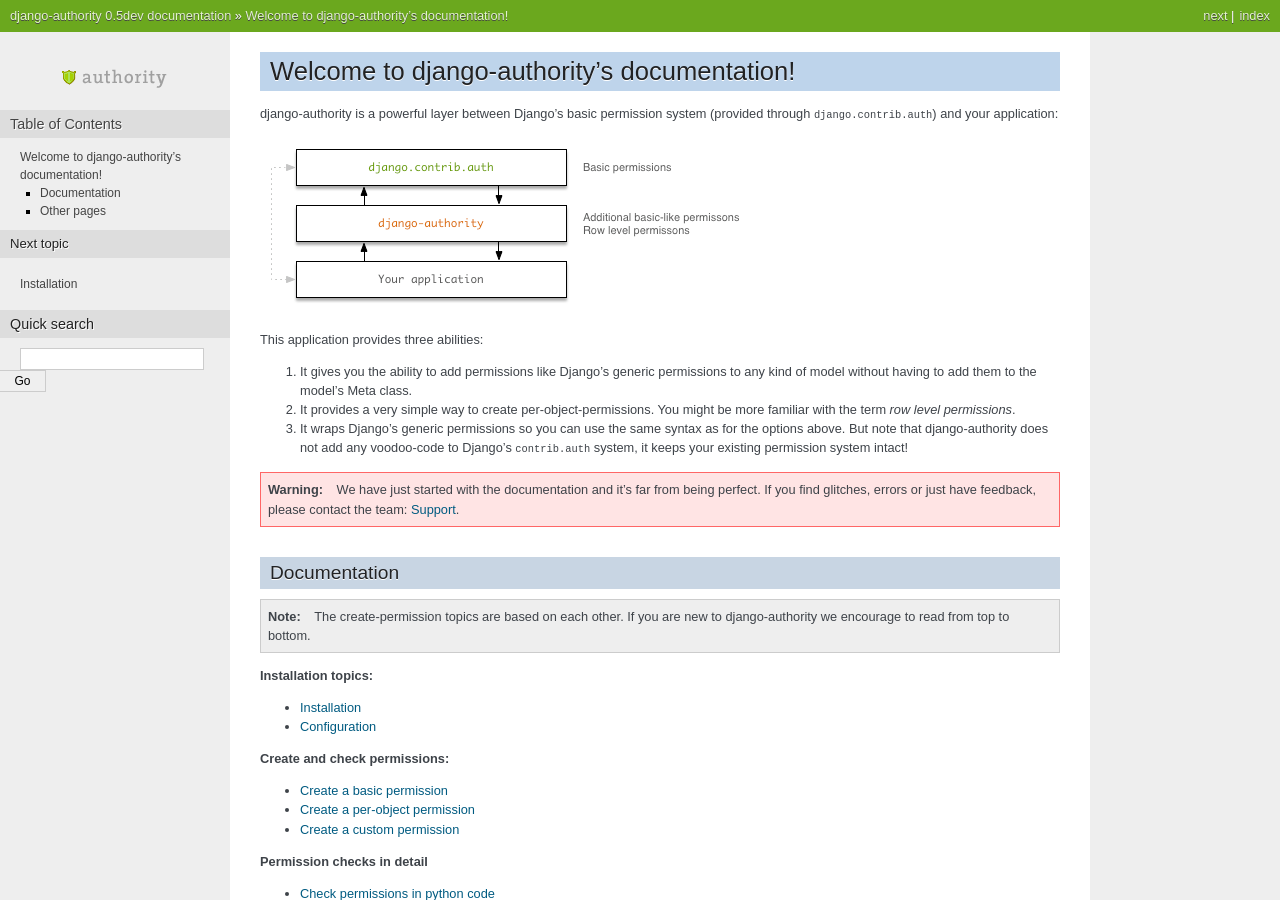
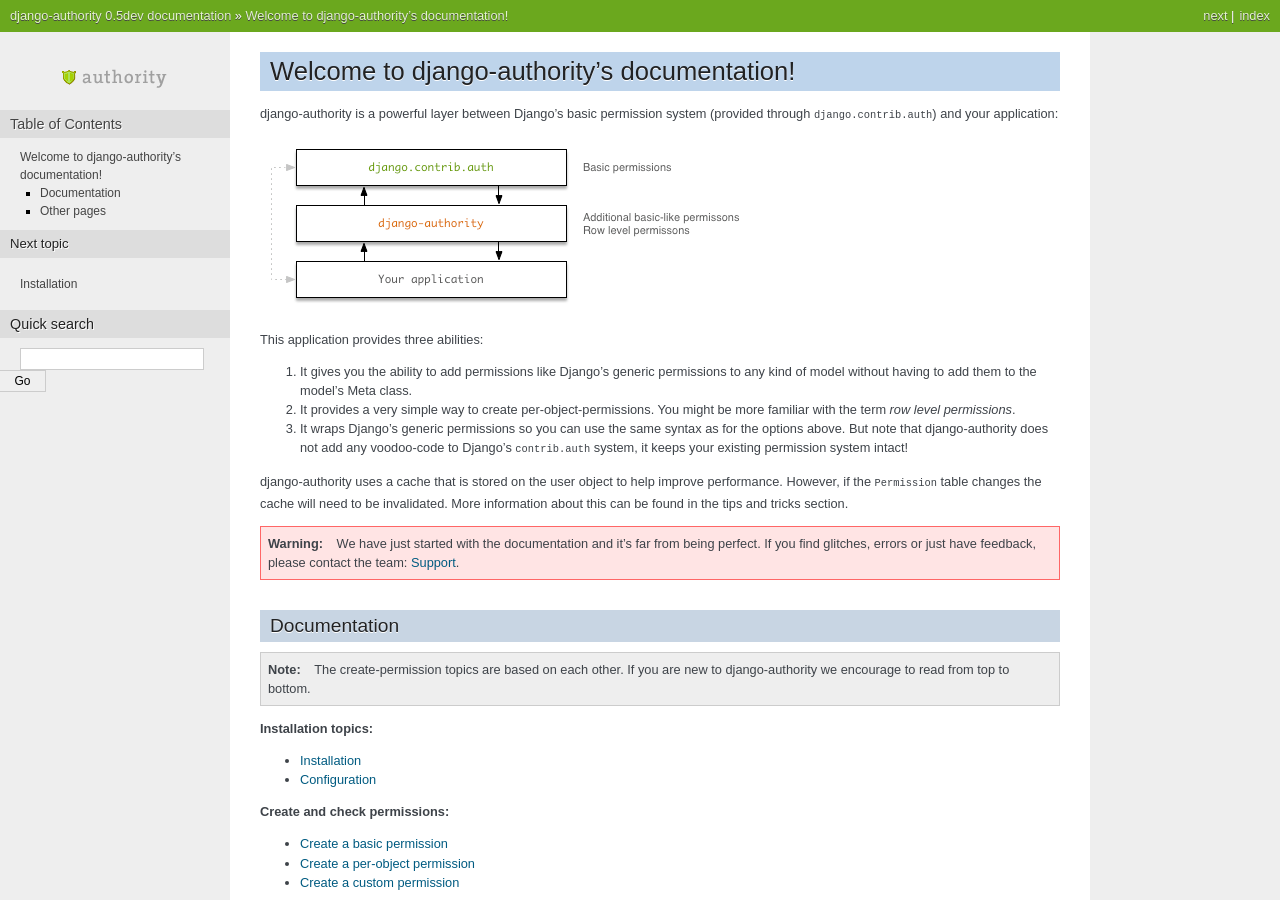
Before and after one commit to jazzband/django-authority, a Sphinx documentation site: the page built from docs/index.txt, in a window 1280 px wide and 900 px high. Built offline with Sphinx 7.4.7, drawn with Linux system fonts in a browser that asks for light colours.

Commit message:
refs #9: added a line in the basic overview about the smart cache

```diff
--- a/docs/index.txt
+++ b/docs/index.txt
@@ -22,6 +22,11 @@
    for the options above. But note that django-authority does not add any
    voodoo-code to Django's ``contrib.auth`` system, it keeps your existing
    permission system intact!
+
+django-authority uses a cache that is stored on the user object to help improve
+performance. However, if the ``Permission`` table changes the cache will need
+to be invalidated. More information about this can be found in the tips and
+tricks section.
 
 .. warning:: We have just started with the documentation and it's far from
    being perfect. If you find glitches, errors or just have feedback, please
```
